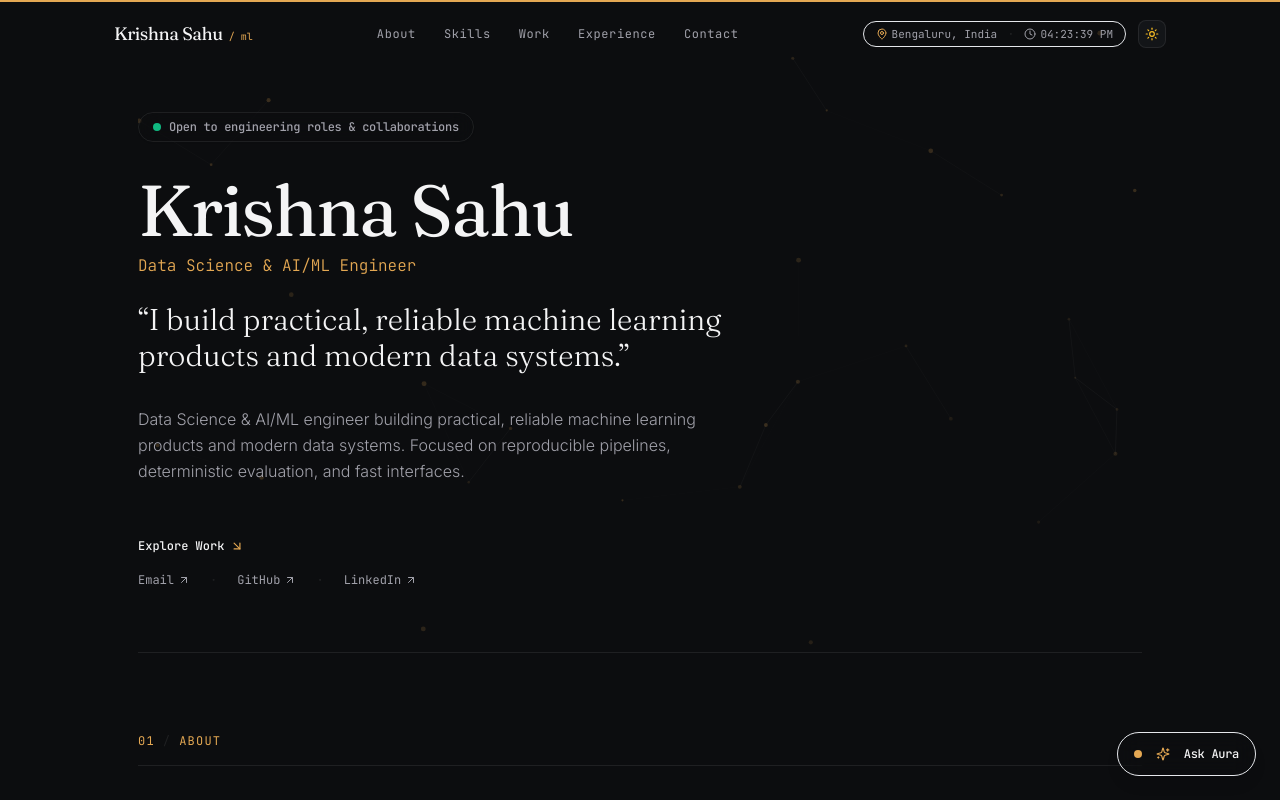
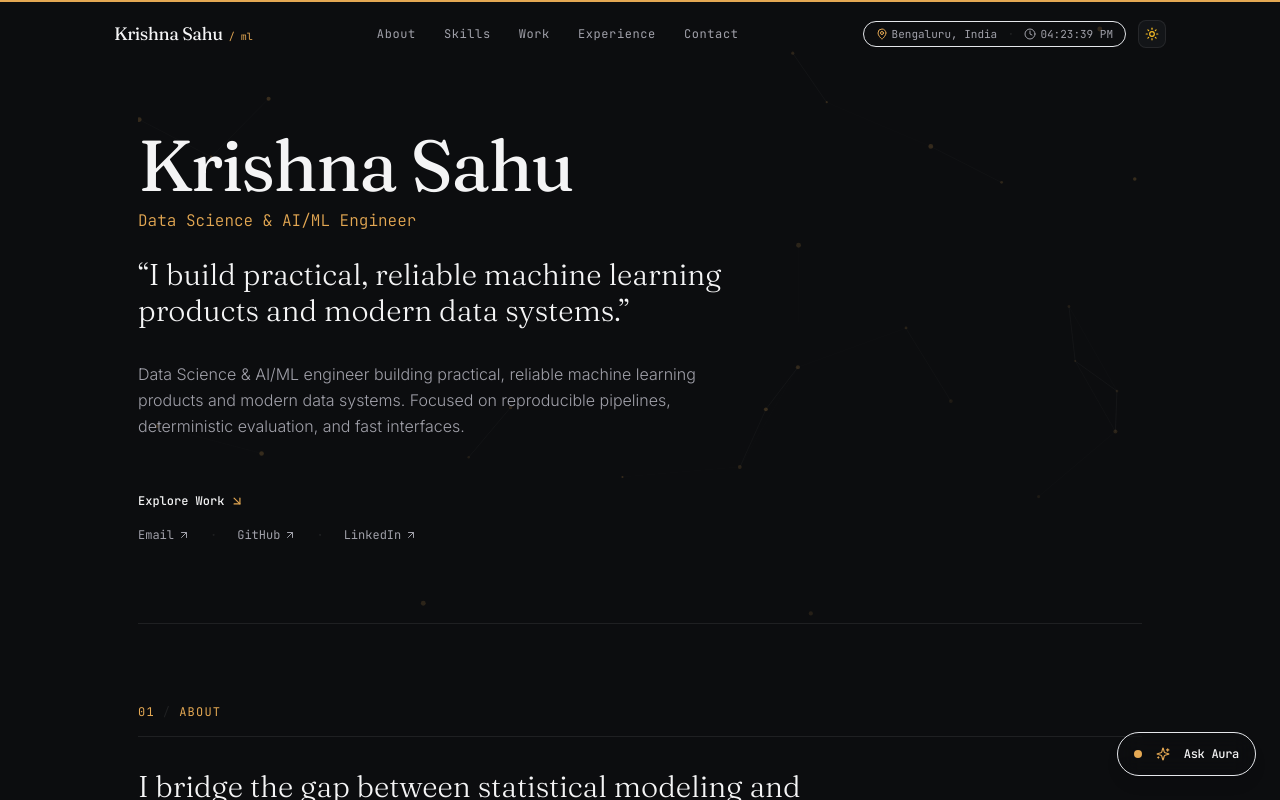
Before and after one commit to KrishnaTerminalOpen/krishna_sahu, a Next.js app: page / in a window 1280 px wide. Shown: the top 800 px of the page. Built offline with nearby package versions, Linux system fonts and the light colour scheme.

Commit message:
Remove engineering roles and collaboration status strip

```diff
--- a/components/HeroSection.tsx
+++ b/components/HeroSection.tsx
@@ -2,9 +2,9 @@
 
 import React from 'react';
 import { PORTFOLIO_CONTENT } from '@/data/content';
-import { HeroStatusStrip } from './HeroStatusStrip';
 import { LivingDataCanvas } from './LivingDataCanvas';
-import { ArrowDownRight, ArrowUpRight, Sparkles } from 'lucide-react';
+import { ArrowDownRight, ArrowUpRight } from 'lucide-react';
+
 
 interface HeroSectionProps {
   onOpenAiAssistant: () => void;
@@ -19,11 +19,6 @@ export function HeroSection({ onOpenAiAssistant }: HeroSectionProps) {
       <LivingDataCanvas />
 
       <div className="relative z-10 flex flex-col items-start max-w-3xl">
-        {/* Status Strip */}
-        <div className="mb-8">
-          <HeroStatusStrip />
-        </div>
-
         {/* Identity & Role */}
         <div className="space-y-2 mb-6">
           <h1 className="font-serif text-5xl sm:text-6xl md:text-7xl text-foreground font-normal tracking-tight leading-[1.05]">
```
